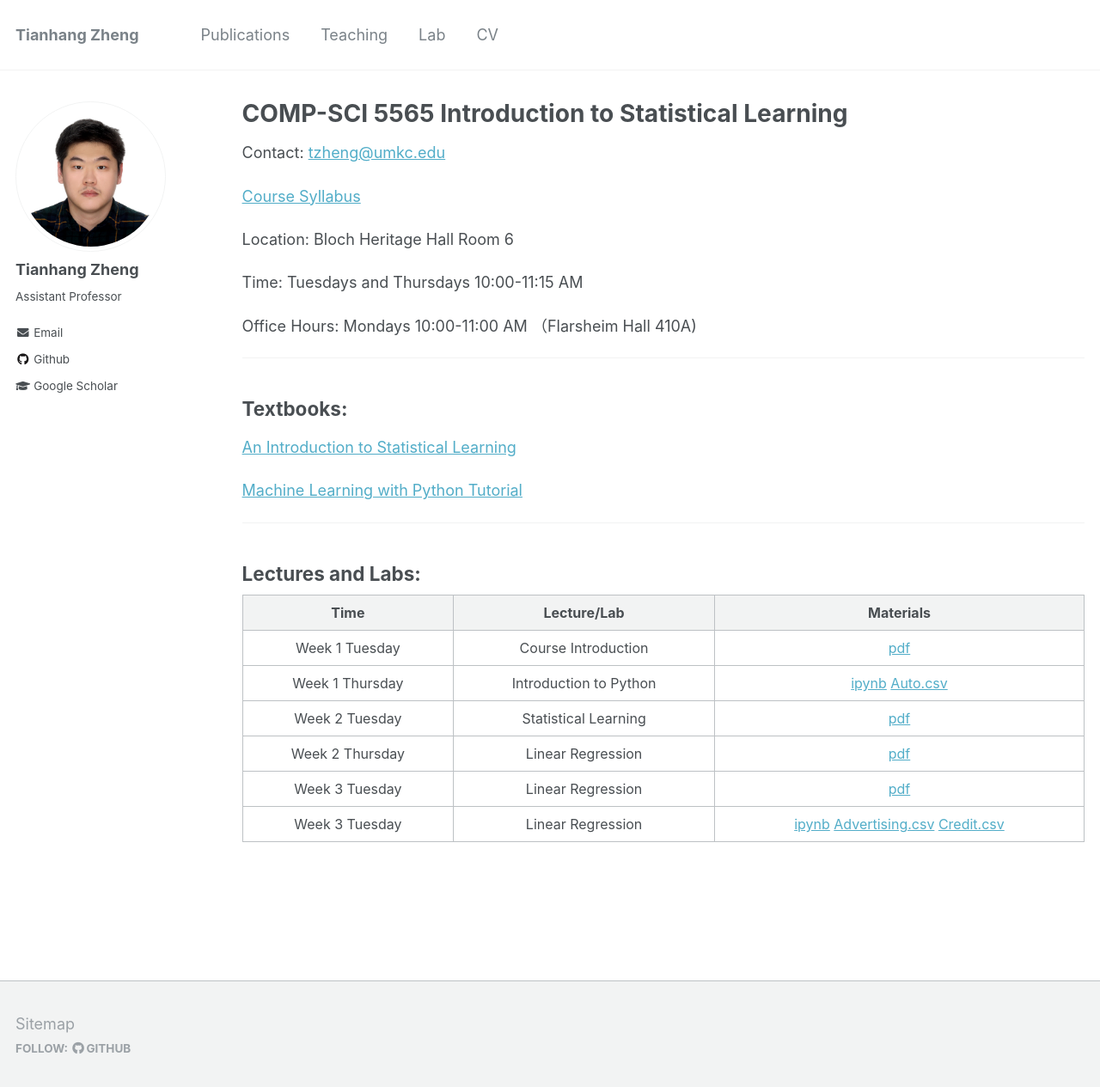
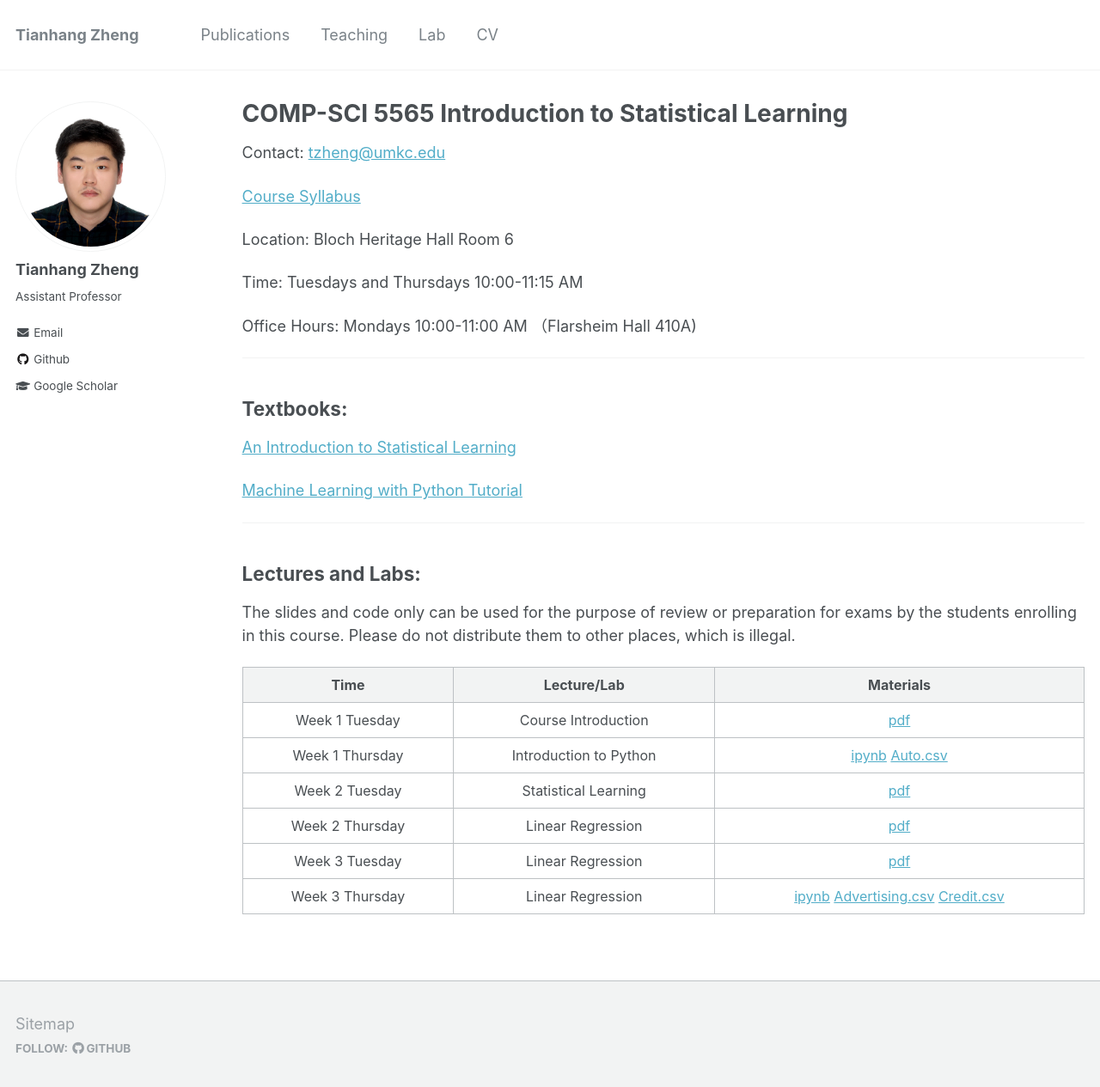
Before and after one commit to tianzheng4/tianzheng4.github.io, a Jekyll site: the page built from _umkc-teaching/2023-fall-teaching-1.md, in a window 1280 px wide and 1278 px high. Shown: the top 1265 px of the window at 86% size. Built offline with Jekyll 4.4.1, drawn with Linux system fonts in a browser that asks for light colours.

Commit message:
minor changes

```diff
--- a/_umkc-teaching/2023-fall-teaching-1.md
+++ b/_umkc-teaching/2023-fall-teaching-1.md
@@ -35,6 +35,8 @@
 ---
 ## Lectures and Labs:
 
+The slides and code only can be used for the purpose of review or preparation for exams by the students enrolling in this course. Please do not distribute them to other places, which is illegal.
+
 
 |     Time     |      Lecture/Lab       |   Materials |
 |:------------:|:------------------:|:-------------------------------------------------------:|
@@ -43,7 +45,7 @@
 |    Week 2 Tuesday    |    Statistical Learning   | [pdf](/umkc-teaching/slides/Lecture2.pdf)|
 |    Week 2 Thursday    |    Linear Regression  | [pdf](/umkc-teaching/slides/Lecture3.pdf)|
 |    Week 3 Tuesday    |    Linear Regression  | [pdf](/umkc-teaching/slides/Lecture4.pdf)|
-|    Week 3 Tuesday    |    Linear Regression  | <a href="/umkc-teaching/code/Linear_Regression.ipynb" download>ipynb</a> <a href="/umkc-teaching/code/data/Auto.csv" download>Advertising.csv</a> <a href="/umkc-teaching/code/data/Auto.csv" download>Credit.csv</a>|
+|    Week 3 Thursday    |    Linear Regression  | <a href="/umkc-teaching/code/Linear_Regression.ipynb" download>ipynb</a> <a href="/umkc-teaching/code/data/Auto.csv" download>Advertising.csv</a> <a href="/umkc-teaching/code/data/Auto.csv" download>Credit.csv</a>|
 
 
 
```
Also changed, not shown: 1 other file.
